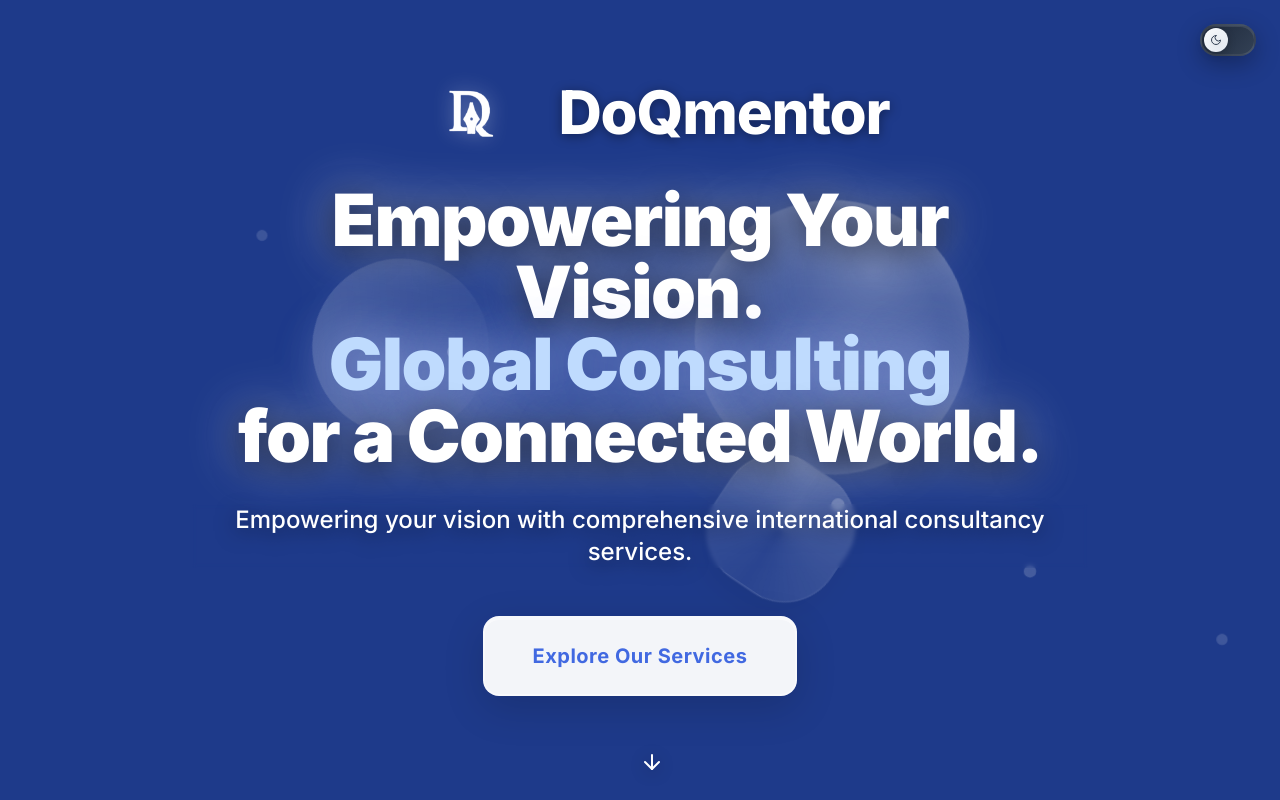
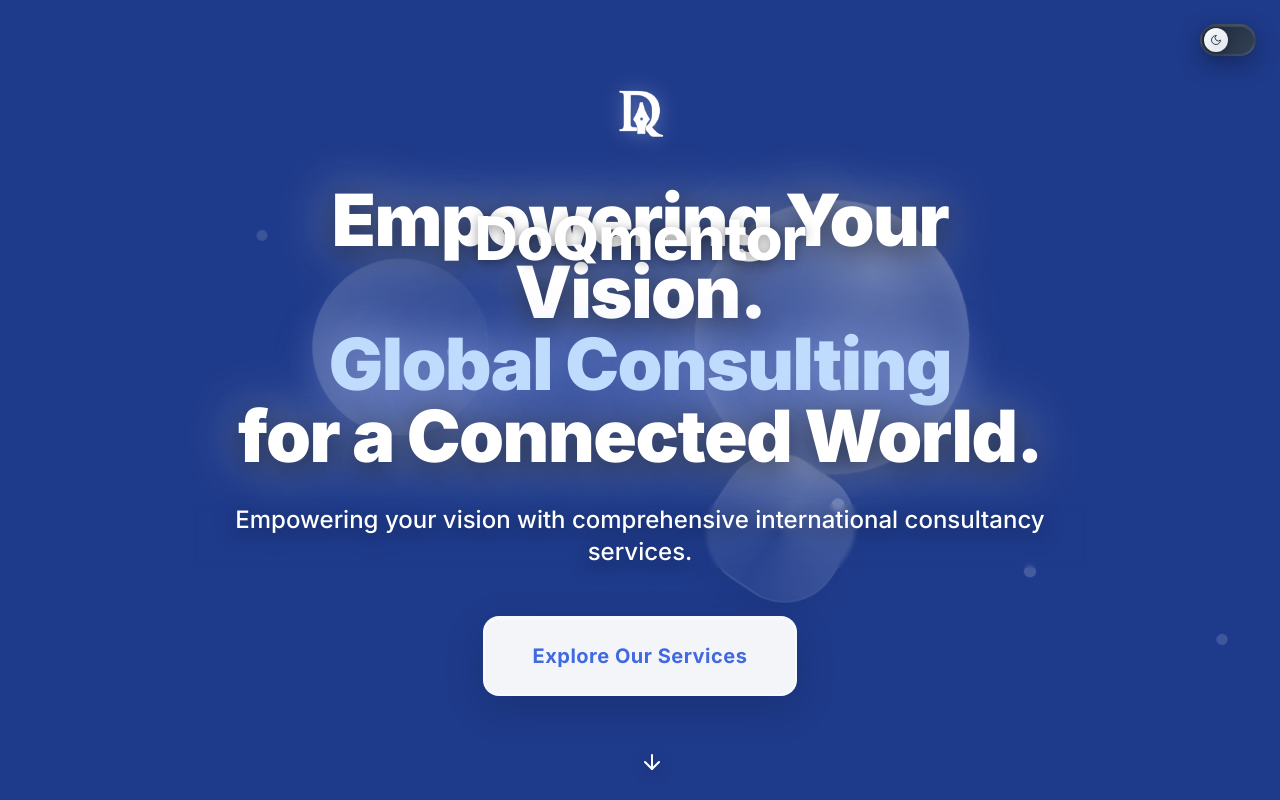
Before and after one commit to nxbeeeel/DoQmentor, a Next.js app: page / in a window 1280 px wide. Shown: the top 800 px of the page. Built offline with nearby package versions, Linux system fonts and the light colour scheme.

Commit message:
feat: Change logo layout to vertical stack - logo on top, name below for all devices

```diff
--- a/src/components/common/Logo.tsx
+++ b/src/components/common/Logo.tsx
@@ -14,34 +14,34 @@ interface LogoProps {
 export const Logo = ({ size = 'medium', showText = true, className = '' }: LogoProps) => {
   const { theme } = useTheme();
 
-  // Responsive sizes with mobile-first approach
+  // Responsive sizes with mobile-first approach - Vertical layout for all devices
   const sizeConfig = {
     small: {
-      logoMobile: 36,
+      logoMobile: 42,
       logoTablet: 48,
       logoDesktop: 60,
       textMobile: 'text-lg',
       textTablet: 'text-xl',
       textDesktop: 'text-2xl',
-      spacing: 'gap-1 sm:gap-1.5',
+      spacing: 'gap-1 sm:gap-2',
     },
     medium: {
-      logoMobile: 50,
+      logoMobile: 60,
       logoTablet: 70,
       logoDesktop: 100,
       textMobile: 'text-2xl',
       textTablet: 'text-3xl',
       textDesktop: 'text-4xl',
-      spacing: 'gap-1.5 sm:gap-2',
+      spacing: 'gap-2 sm:gap-3',
     },
     large: {
-      logoMobile: 60,
-      logoTablet: 100,
+      logoMobile: 80,
+      logoTablet: 110,
       logoDesktop: 160,
-      textMobile: 'text-3xl',
+      textMobile: 'text-4xl',
       textTablet: 'text-5xl',
       textDesktop: 'text-6xl',
-      spacing: 'gap-1.5 sm:gap-2 lg:gap-2',
+      spacing: 'gap-2 sm:gap-3 lg:gap-4',
     }
   };
 
@@ -49,7 +49,7 @@ export const Logo = ({ size = 'medium', showText = true, className = '' }: LogoP
 
   return (
     <motion.div
-      className={`flex items-center justify-center ${config.spacing} ${className}`}
+      className={`flex flex-col items-center justify-center ${config.spacing} ${className}`}
       whileHover={{ scale: 1.02 }}
       transition={{ type: "spring", stiffness: 400, damping: 17 }}
     >
@@ -108,13 +108,13 @@ export const Logo = ({ size = 'medium', showText = true, className = '' }: LogoP
       {/* Company Name - Responsive */}
       {showText && (
         <motion.div
-          className="flex flex-col justify-center min-w-0"
-          initial={{ opacity: 0, x: -10 }}
-          animate={{ opacity: 1, x: 0 }}
+          className="flex flex-col items-center justify-center"
+          initial={{ opacity: 0, y: 10 }}
+          animate={{ opacity: 1, y: 0 }}
           transition={{ duration: 0.6, delay: 0.1 }}
         >
           <span
-            className={`${config.textMobile} sm:${config.textTablet} lg:${config.textDesktop} font-bold leading-none transition-colors duration-500 whitespace-nowrap ${
+            className={`${config.textMobile} sm:${config.textTablet} lg:${config.textDesktop} font-bold leading-none transition-colors duration-500 whitespace-nowrap text-center ${
               theme === 'dark' ? 'text-white' : 'text-gray-800'
             }`}
             style={{
```
